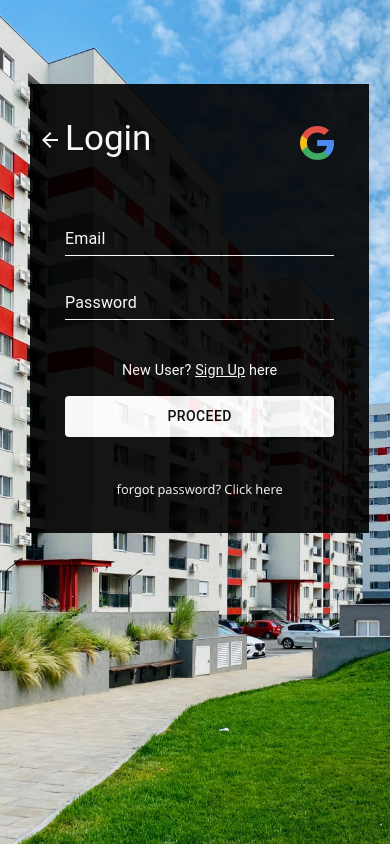
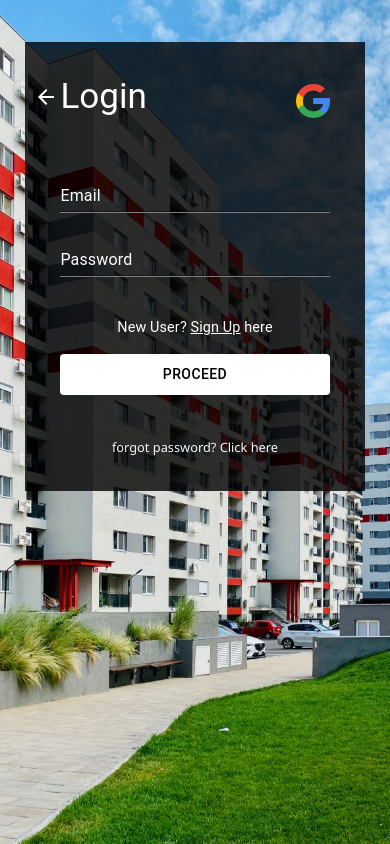
Before and after one commit to Hycient195/Homely, a Next.js app: page /sign_up in a window 390 px wide. Built offline with nearby package versions, Linux system fonts and the light colour scheme.

Commit message:
new commit

```diff
--- a/pages/sign_up/signup.module.css
+++ b/pages/sign_up/signup.module.css
@@ -5,12 +5,13 @@
 } */
 
 .wrapper_container{
-    padding: 60px 30px;
+    /* padding: 60px 30px; */
     font-family: 'Playfair Display', serif;
     font-style : normal;
+    padding-top: 10vh;
     /* margin-top: 90px; */
     height: 100vh;
-    width: 100%;
+    /* width: 100%; */
     /* background: linear-gradient(90deg, rgba(255, 0, 0, 0.815), rgb(238, 128, 108)); */
     background: url(../../public/sign_in_background.jpg);
     background-size: 100%;
@@ -36,7 +37,7 @@
     margin: 0 auto;
     margin: 10px 0;
     width: 100%;
-    border-bottom: 1px solid white !important;
+    border-bottom: 1px solid grey !important;
     /* background: green; */
     color: red !important;
     /* background: blue; */
@@ -50,13 +51,13 @@
 
 .email > .MuiInput-underline:after{
     background: yellow;
-    border-bottom: 3px solid white !important;
+    border-bottom: 3px solid grey !important;
 }
 .password{
     /* display: block; */
     margin: 20px 0;
     width: 100%;
-    border-bottom: 1px solid white !important;
+    border-bottom: 1px solid grey !important;
     color: white !important;
 }
 
@@ -123,6 +124,7 @@ div.submit_container{
 
 div.content{
     /* background: cyan; */
+    /* position: absolute; */
     width: 600px;
     margin: 0 auto;
     padding: 70px;
@@ -161,9 +163,14 @@ div.content{
     font-weight: 500 !important; */
 }
 
-.textfield{
-    border-bottom: 1px solid white !important;
+.textfield, .textfield > div{
+    border-bottom: 1px solid grey !important;
+    width: 99% !important;
+    color: white !important;
+    /* background-color: yellowgreen; */
+    /* margin: 0 auto; */
 }
+
 
 .textfield > label, .textfield > label:active{
     color: ghostwhite !important;
@@ -174,9 +181,9 @@ div.content{
 /* Handler for The Sign Up form */
 
 div.textfield_container{
-    width: 47%;
+    width: 50%;
     display: inline-block;
-    margin: 5px;
+    /* margin: 5px; */
     /* background: navy; */
 }
 
@@ -247,7 +254,9 @@ div > #logos{
     font-family: 'Segoe UI', Tahoma, Geneva, Verdana, sans-serif;
     font-size: 0.9em;
     height: 4em;
+    width: 100%;
     margin-top: 2em;
+    border: 1px solid grey;
     border-radius: 5px;
 }
 
@@ -262,16 +271,20 @@ div > #logos{
     .wrapper_container{
         background: url(../../public/sign_in_background.jpg);
         background-size: cover;
+        padding-top: 5vh;
     }
 
     div.content{
         width: 87%;
-        background-color:black;
-        opacity: 90%;
+        background-color: black;
+        /* background: repeating-linear-gradient(black, transparent); */
+        /* opacity: 50%; */
+        background-color: rgba(0, 0, 0, 0.8);
         /* margin: 10px; */
+        /* filter: alpha(opacity=50); */
         padding: 9%;
         margin: 0 auto;
-        position: absolute;
+        /* position: absolute; */
         top: 10%;
         /* transform: translateY(-50%); */
         /* z-index: -0; */
@@ -279,9 +292,9 @@ div > #logos{
     }
 
     div.textfield_container{
-        width: 45%;
+        width: 50%;
         display: inline-block;
-        margin: 5px;
+        /* margin: 5px; */
         /* background: navy; */
     }
 }
--- a/styles/globals.css
+++ b/styles/globals.css
@@ -2,8 +2,9 @@ html,
 body {
   padding: 0;
   margin: 0;
-  font-family: -apple-system, BlinkMacSystemFont, Segoe UI, Roboto, Oxygen,
-    Ubuntu, Cantarell, Fira Sans, Droid Sans, Helvetica Neue, sans-serif;
+  /* font-family: -apple-system, BlinkMacSystemFont, Segoe UI, Roboto, Oxygen,
+    Ubuntu, Cantarell, Fira Sans, Droid Sans, Helvetica Neue, sans-serif; */
+    font-family: 'Segoe UI', Tahoma, Geneva, Verdana, sans-serif;
 }
 
 a {
```
